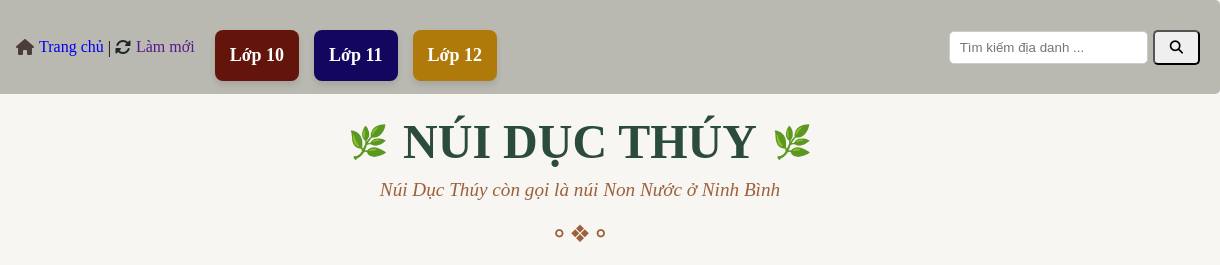
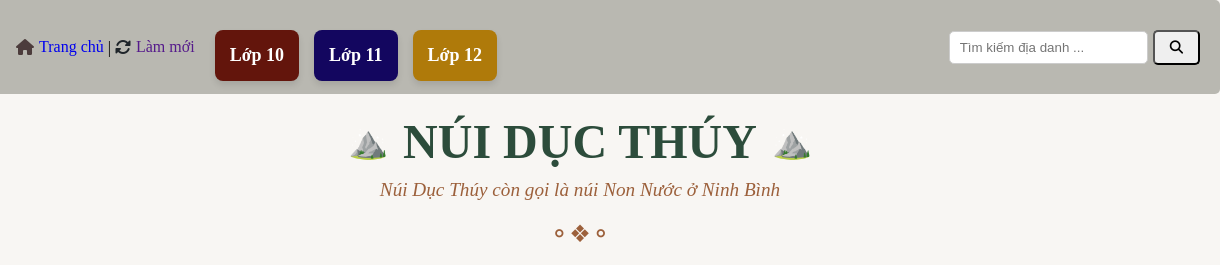
Before and after one commit to hihiquan2010/Nhung_dia_danh_Viet_Nam_trong_van_ban_doc_chuong_trinh_Ngu_van_THPT, a plain HTML site: page html/Nui_Duc_Thuy.html in a window 1280 px wide. Shown: the top 265 px of the page, 60-1280 px from the left. Drawn offline with Linux system fonts and the light colour scheme.

Commit message:
Update Nui_Duc_Thuy.html

```diff
--- a/html/Nui_Duc_Thuy.html
+++ b/html/Nui_Duc_Thuy.html
@@ -18,9 +18,9 @@
     <header id="header"></header>
     <div class="header-section">
       <div class="title-wrapper">
-        <span class="title-icon left-leaf">🌿</span>
+        <span class="title-icon">⛰️</span>
         <h1 class="main-title">NÚI DỤC THÚY</h1>
-        <span class="title-icon right-leaf">🌿</span>
+        <span class="title-icon">⛰️</span>
       </div>
       <p class="sub-title">Núi Dục Thúy còn gọi là núi Non Nước ở Ninh Bình</p>
       <div class="divider-ornament">⚬❖⚬</div>
```
